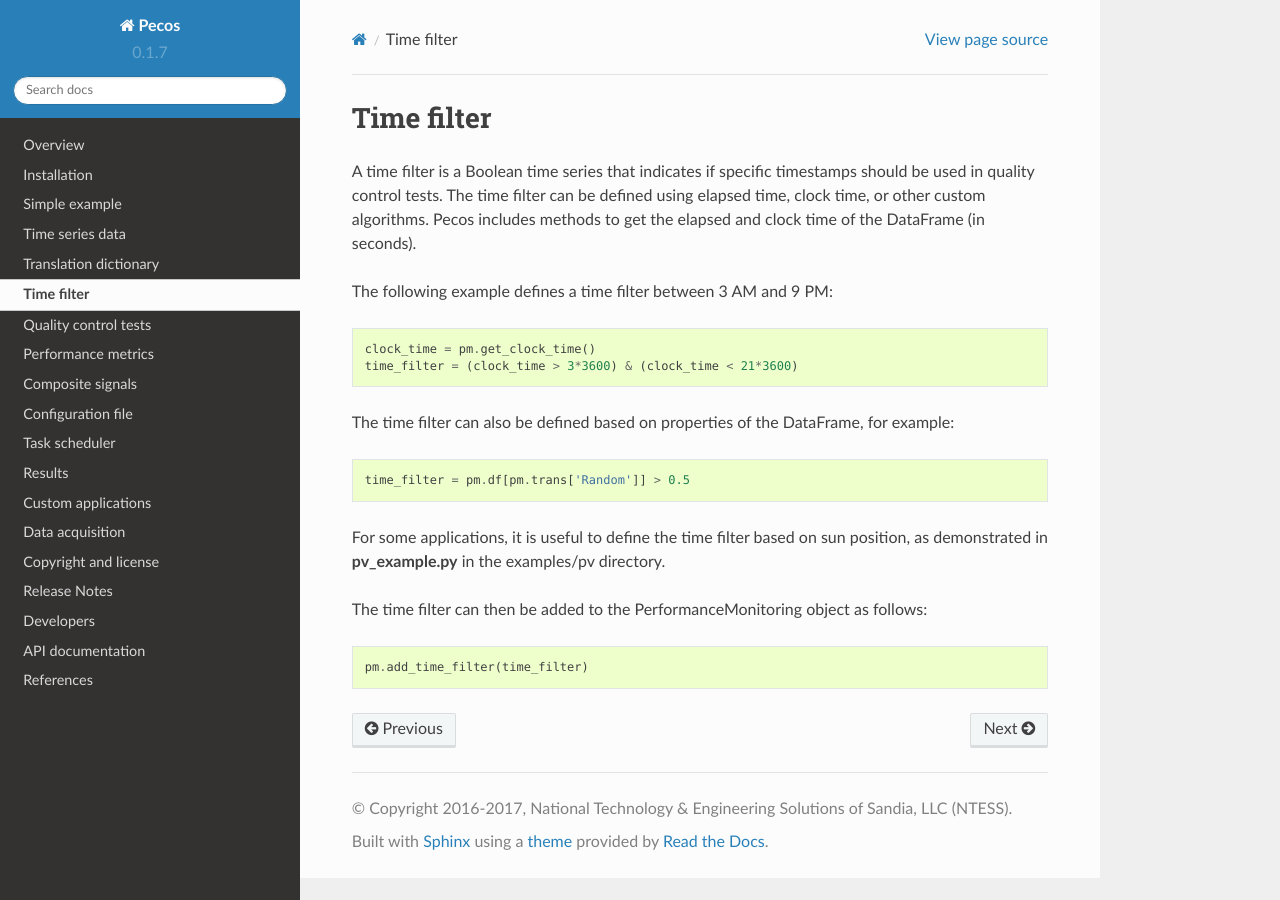
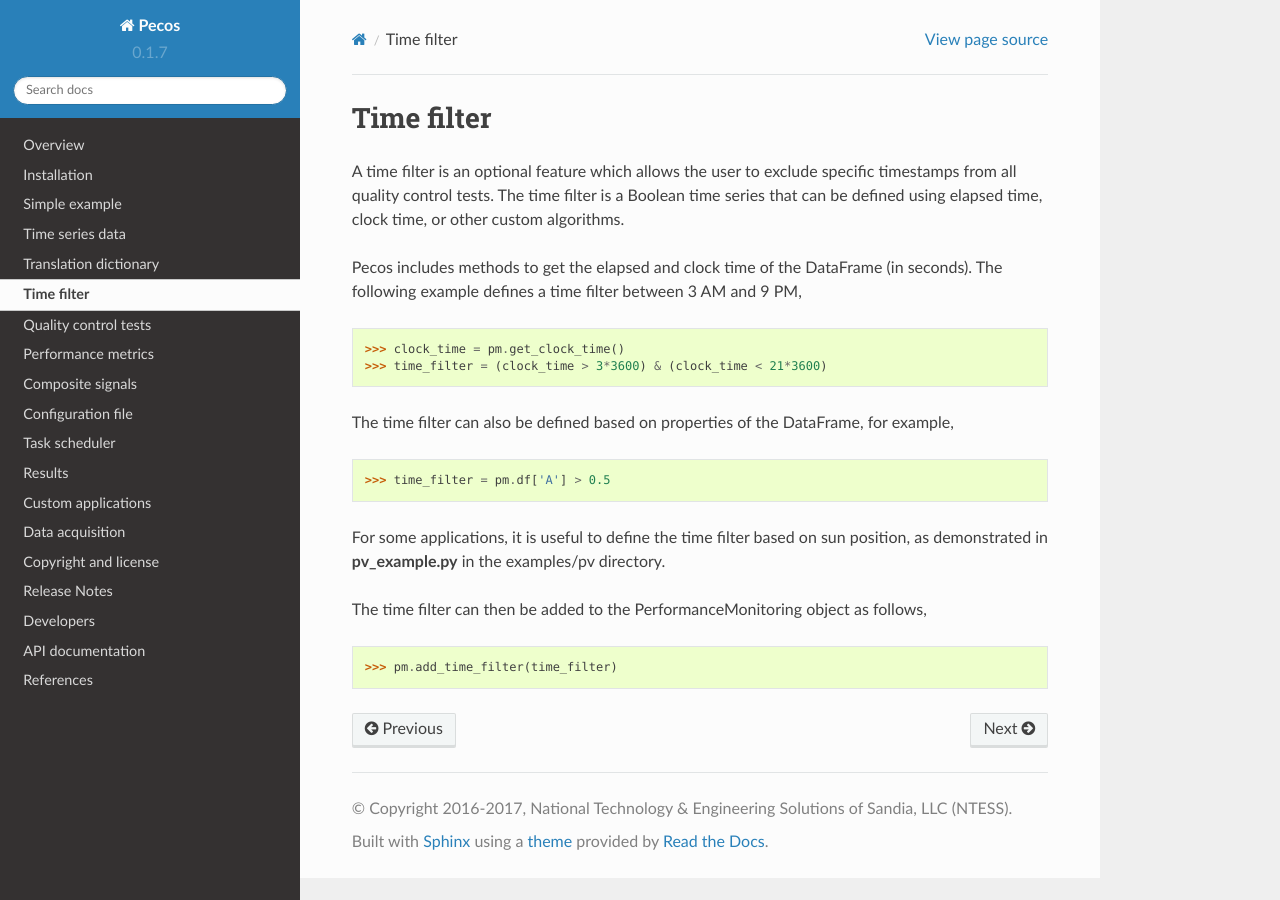
Before and after one commit to sjanzou/pecos, a Sphinx documentation site: the page built from documentation/timefilter.rst, in a window 1280 px wide. Built offline with Sphinx 7.4.7 and the Read the Docs theme 2.0.0, drawn with Linux system fonts in a browser that asks for light colours.

```diff
--- a/documentation/timefilter.rst
+++ b/documentation/timefilter.rst
@@ -1,22 +1,41 @@
 Time filter
 =============
 
-A time filter is a Boolean time series that indicates if specific timestamps should be
-used in quality control tests.  The time filter can be defined using
+A time filter is an optional feature which allows the user to exclude
+specific timestamps from all quality control tests.  The time filter is
+a Boolean time series that can be defined using
 elapsed time, clock time, or other custom algorithms.
+
 Pecos includes methods to get the elapsed and clock time of the DataFrame (in seconds).
+The following example defines a time filter between 3 AM and 9 PM,
 
-The following example defines a time filter between 3 AM and 9 PM::
+.. doctest::
+    :hide:
 
-	clock_time = pm.get_clock_time()
-	time_filter = (clock_time > 3*3600) & (clock_time < 21*3600)
+    >>> import pandas as pd
+    >>> import numpy as np
+    >>> import pecos
+    >>> pm = pecos.monitoring.PerformanceMonitoring()
+    >>> index = pd.date_range('1/1/2017', periods=24, freq='H')
+    >>> data = {'A': np.arange(24)}
+    >>> df = pd.DataFrame(data, index=index)
+    >>> pm.add_dataframe(df)
 
-The time filter can also be defined based on properties of the DataFrame, for example::
+.. doctest::
 
-	time_filter = pm.df[pm.trans['Random']] > 0.5
+    >>> clock_time = pm.get_clock_time()
+    >>> time_filter = (clock_time > 3*3600) & (clock_time < 21*3600)
+
+The time filter can also be defined based on properties of the DataFrame, for example,
+
+.. doctest::
+
+    >>> time_filter = pm.df['A'] > 0.5
 
 For some applications, it is useful to define the time filter based on sun position, as demonstrated in **pv_example.py** in the examples/pv directory.
 
-The time filter can then be added to the PerformanceMonitoring object as follows::
+The time filter can then be added to the PerformanceMonitoring object as follows,
 
-	pm.add_time_filter(time_filter)
+.. doctest::
+
+    >>> pm.add_time_filter(time_filter)
--- a/documentation/timeseries.rst
+++ b/documentation/timeseries.rst
@@ -23,6 +23,7 @@ To get started, an instance of the PerformanceMonitoring class is created.
 
 .. doctest::
 
+    >>> import pecos
     >>> pm = pecos.monitoring.PerformanceMonitoring()
 
 A DataFrame can then be added to the PerformanceMonitoring object.
```
Also changed, not shown: documentation/qc_tests.rst (+52 -21 lines), documentation/translation.rst (+4 -3 lines), .travis.yml.
